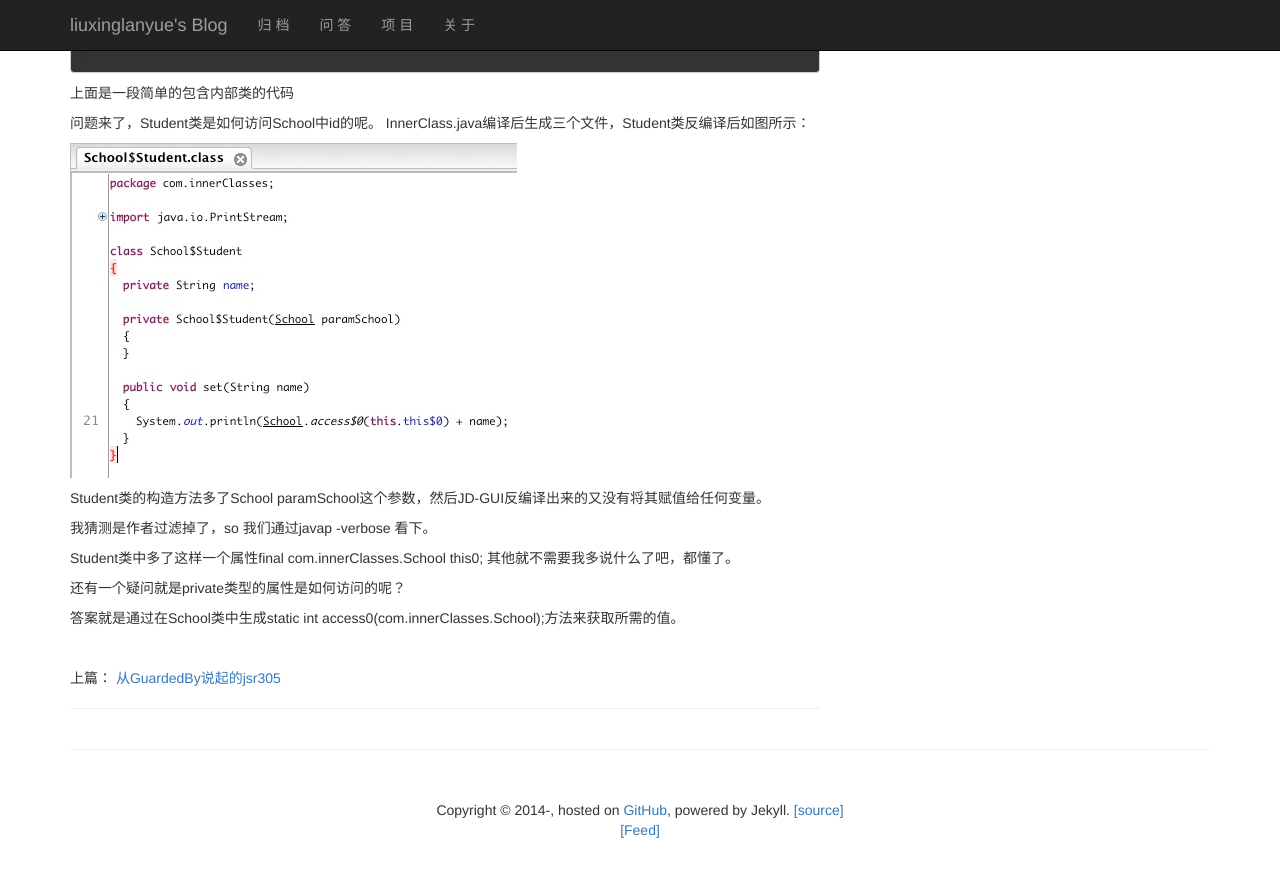
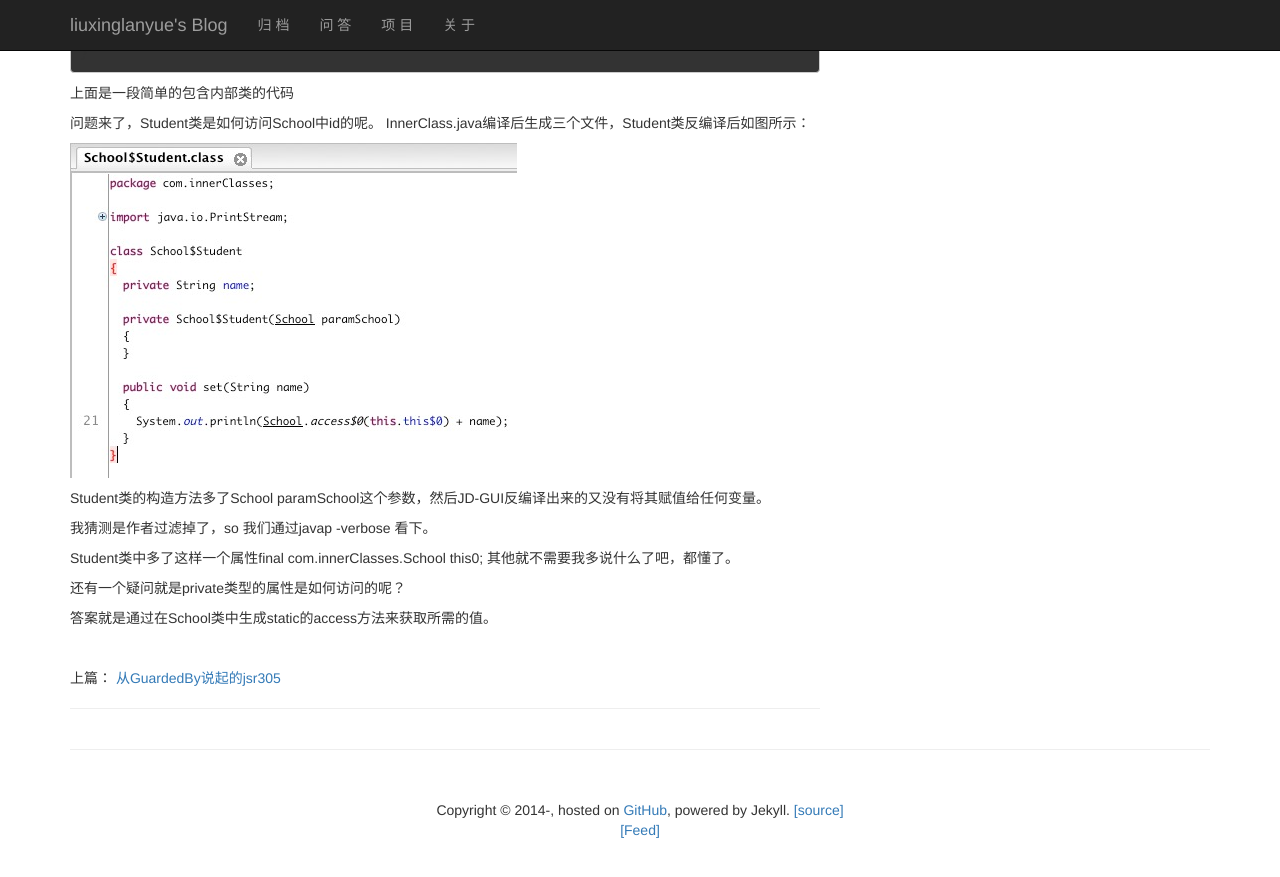
Before and after one commit to liuxinglanyue/blog, a Jekyll site: the page built from _posts/2014-12-22-inner-class.markdown, in a window 1280 px wide and 900 px high, scrolled down 610 px. Shown: the top 877 px of the window. Built offline with Jekyll 4.4.1, drawn with Linux system fonts in a browser that asks for light colours; nearby versions of some CDN libraries; Markdown is read by kramdown in place of the engine named in the settings; comment, search, counter and statistics services are not loaded.

Commit message:
Update 2014-12-22-inner-class.markdown

```diff
--- a/_posts/2014-12-22-inner-class.markdown
+++ b/_posts/2014-12-22-inner-class.markdown
@@ -51,4 +51,4 @@
 
 还有一个疑问就是private类型的属性是如何访问的呢？
 
-答案就是通过在School类中生成static int access0(com.innerClasses.School);方法来获取所需的值。
+答案就是通过在School类中生成static的access方法来获取所需的值。
```
